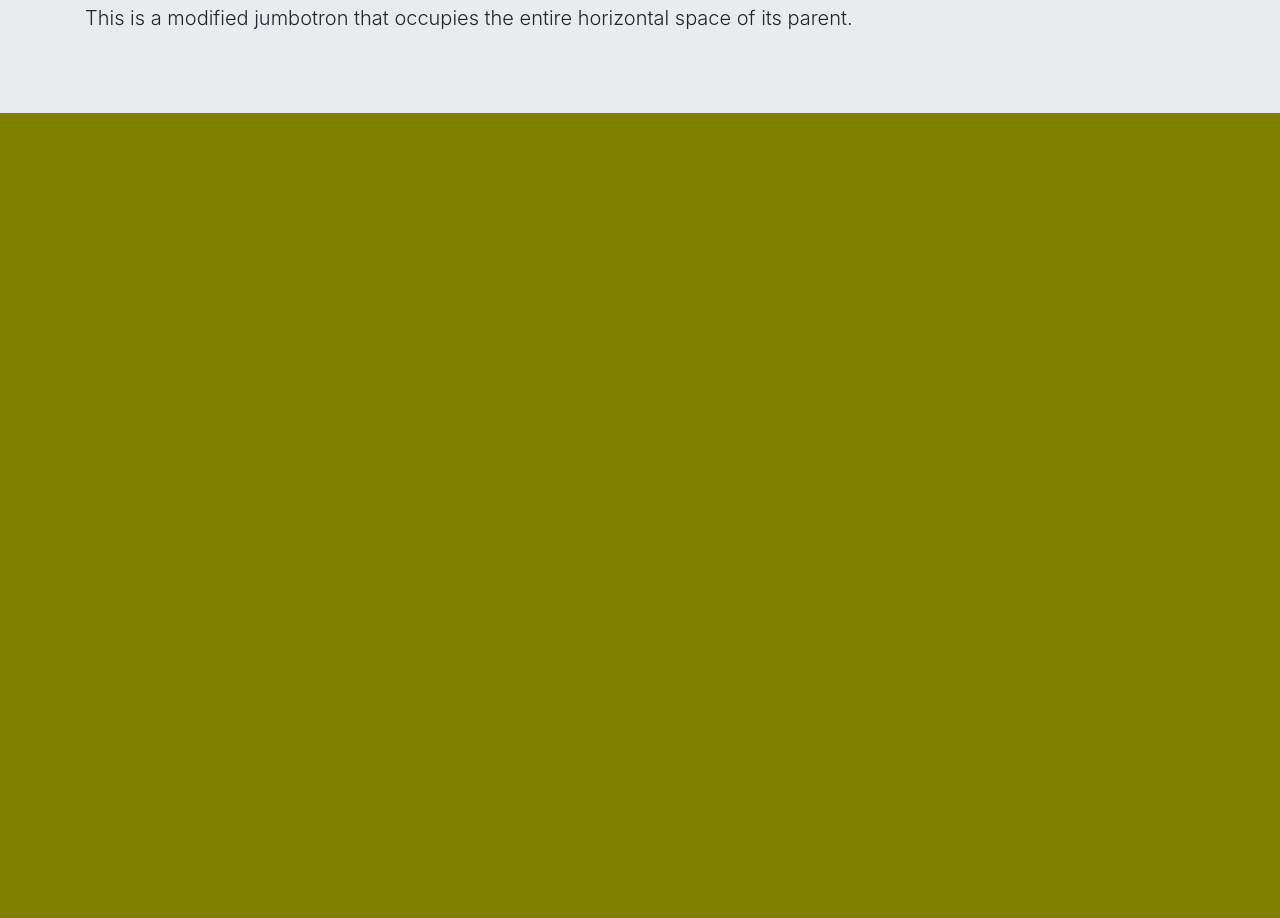
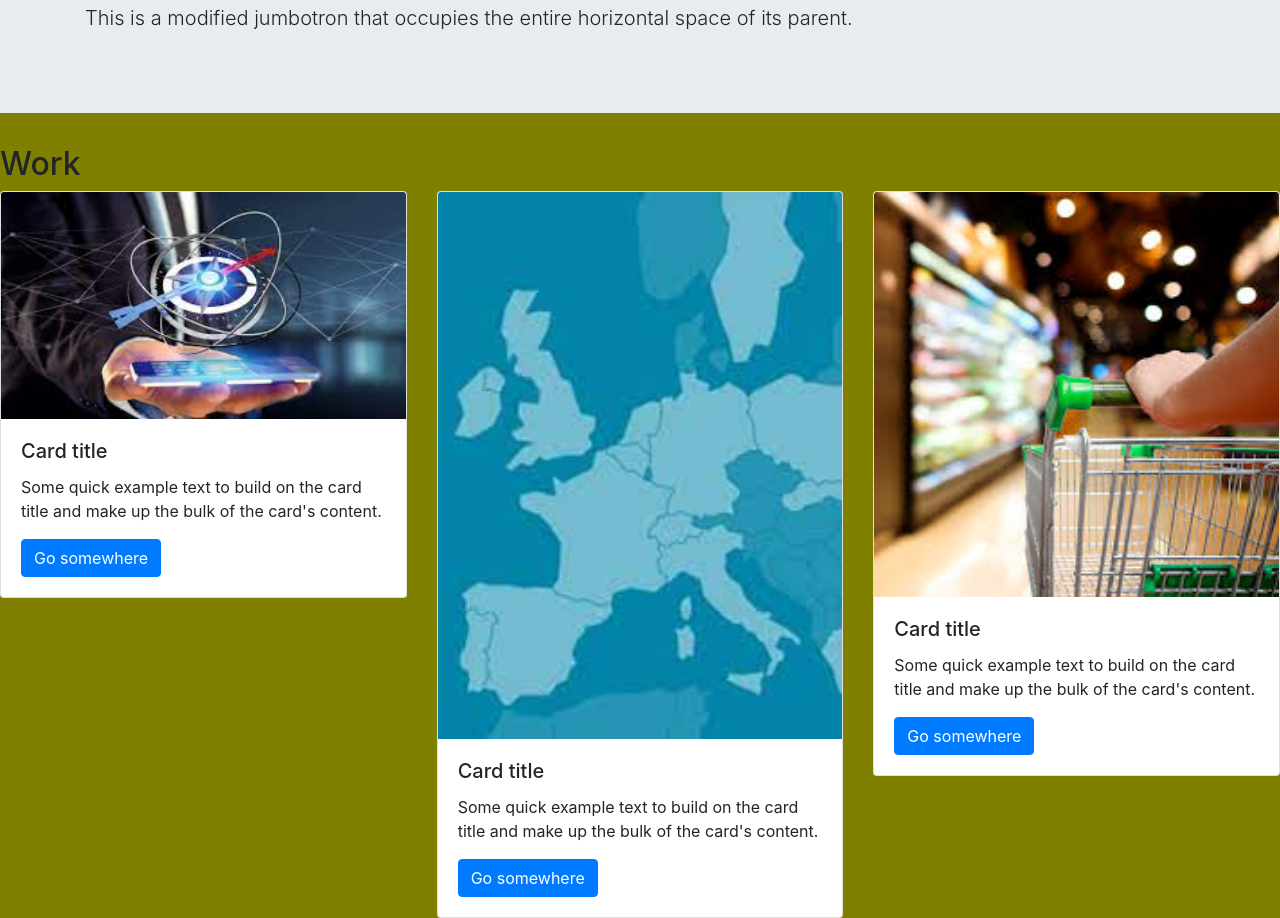
Before and after one commit to babycodeher/Redesigned-Portfolio, a plain HTML site: page index.html in a window 1280 px wide. Shown: the part 230-1148 px from the top of the page. Before the commit the page ends 800 px from the top, so only its background shows below. Drawn offline with nearby package versions, Linux system fonts and the light colour scheme.

Commit message:
added placeholder boxes for work sample

```diff
--- a/index.html
+++ b/index.html
@@ -46,7 +46,49 @@
     </div> -->
   </div>
 
-  <!-- <div class="card" style="width: 18rem;"> -->
+<!-- Work sample section -->
+<div class="workSample">
+    <h2 class="workHeading">Work</h2>
+    <div class="row work">
+
+<!-- First work sample -->
+  <div class="workContainer col-lg-4 col-md-6 col-sm-12">
+    <div class="card">
+  <img src="/images/medtech1.jpeg" class="card-img-top" alt="...">
+  <div class="card-body">
+    <h5 class="card-title">Card title</h5>
+    <p class="card-text">Some quick example text to build on the card title and make up the bulk of the card's content.</p>
+    <a href="#" class="btn btn-primary">Go somewhere</a>
+  </div>
+</div></div>
+<!-- First work sample ends -->
+
+<!-- Second work sample -->
+  <div class="workContainer col-lg-4 col-md-6 col-sm-12">
+    <div class="card">
+  <img src="/images/navigation.jpeg" class="card-img-top" alt="...">
+  <div class="card-body">
+    <h5 class="card-title">Card title</h5>
+    <p class="card-text">Some quick example text to build on the card title and make up the bulk of the card's content.</p>
+    <a href="#" class="btn btn-primary">Go somewhere</a>
+  </div>
+</div></div>
+<!-- Second work sample ends -->
+
+<!-- Third work sample -->
+  <div class="workContainer col-lg-4 col-md-6 col-sm-12"><div class="card">
+  <img src="./images/shopping.jpeg" class="card-img-top" alt="...">
+  <div class="card-body">
+    <h5 class="card-title">Card title</h5>
+    <p class="card-text">Some quick example text to build on the card title and make up the bulk of the card's content.</p>
+    <a href="#" class="btn btn-primary">Go somewhere</a>
+  </div>
+</div></div>
+<!-- Third work sample ends -->
+</div>
+</div>
+<!-- End work sample section -->
+
 
 
 
--- a/style.css
+++ b/style.css
@@ -22,3 +22,7 @@ body {
 .nav-link {
     font-size: 25px;
 }
+
+.row {
+    display: flex;
+}
```
Also changed, not shown: images/medtech1.jpeg (added), images/navigation.jpeg (added), images/shopping.jpeg (added).
